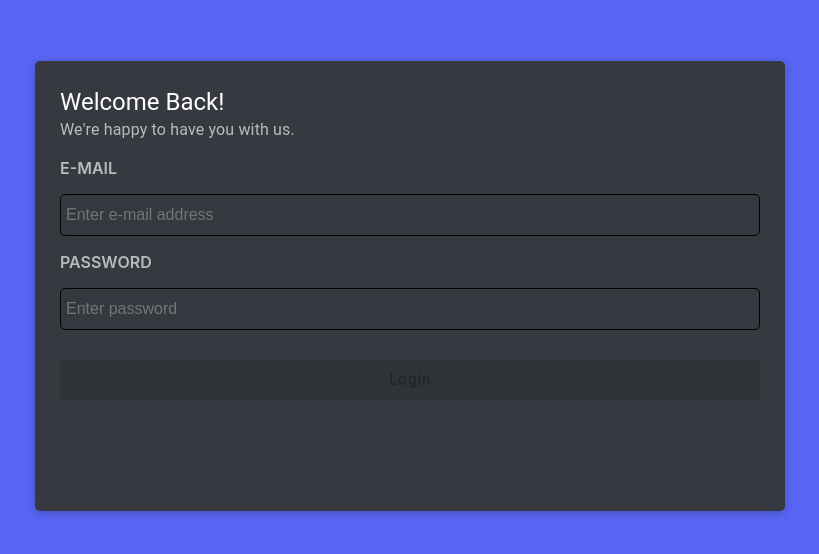
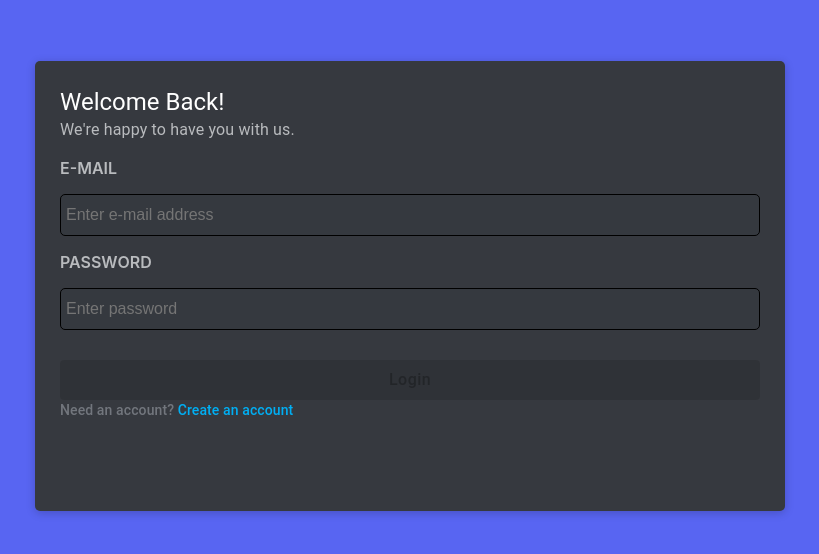
Before and after one commit to ayushblaze/MERN-Video-Chat, a React (Create React App) app in the folder discord-frontend/: page /login in a window 1280 px wide. Shown: the part 114-668 px from the top of the page, without its empty margins (230-1049 px from the left). Built offline with nearby package versions, Linux system fonts and the light colour scheme.

Commit message:
added handlePushToRegisterPage function

```diff
--- a/discord-frontend/src/authPages/LoginPage/LoginPageFooter.js
+++ b/discord-frontend/src/authPages/LoginPage/LoginPageFooter.js
@@ -1,9 +1,18 @@
 import React from "react";
 import CustomPrimaryButton from "../../shared/components/CustomPrimaryButton";
+import RedirectInfo from "../../shared/components/RedirectInfo";
+import { useHistory } from "react-router-dom";
 
 
 const LoginPageFooter = ({ handleLogin, isFormValid }) => {
+  const history = useHistory();
+
+  const handlePushToRegisterPage = () => {
+    history.push("/register");
+  };
+
   return (
+    <>
     <div>
       <CustomPrimaryButton
         label="Login"
@@ -12,6 +21,13 @@ const LoginPageFooter = ({ handleLogin, isFormValid }) => {
         onClick={handleLogin}
       />
     </div>
+    <RedirectInfo
+      text="Need an account? "
+      redirectText="Create an account"
+      additionalStyling={{ marginTop: "5px" }}
+      redirectHandler={handlePushToRegisterPage}
+    />
+    </>
   );
 };
 
```
